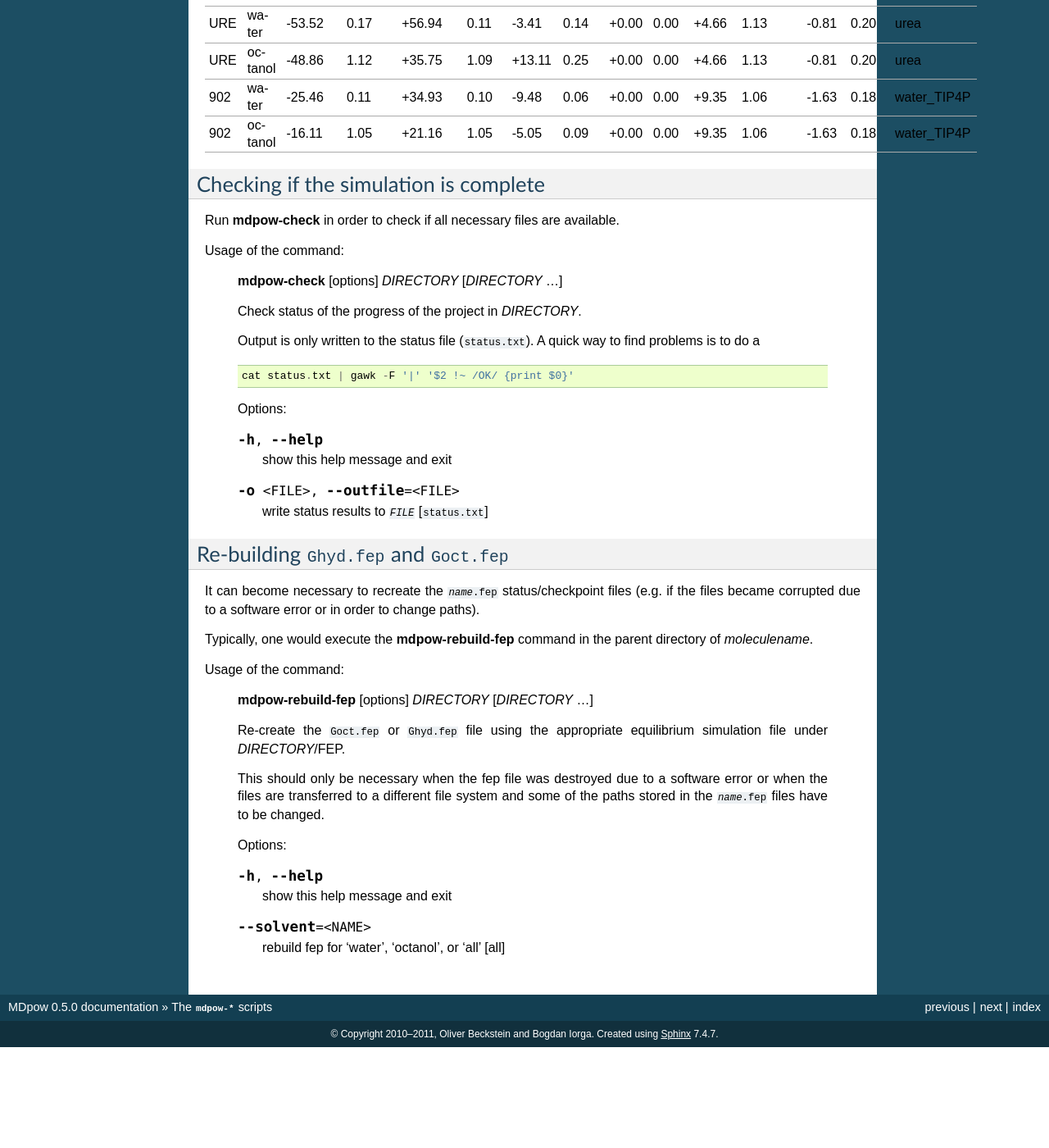
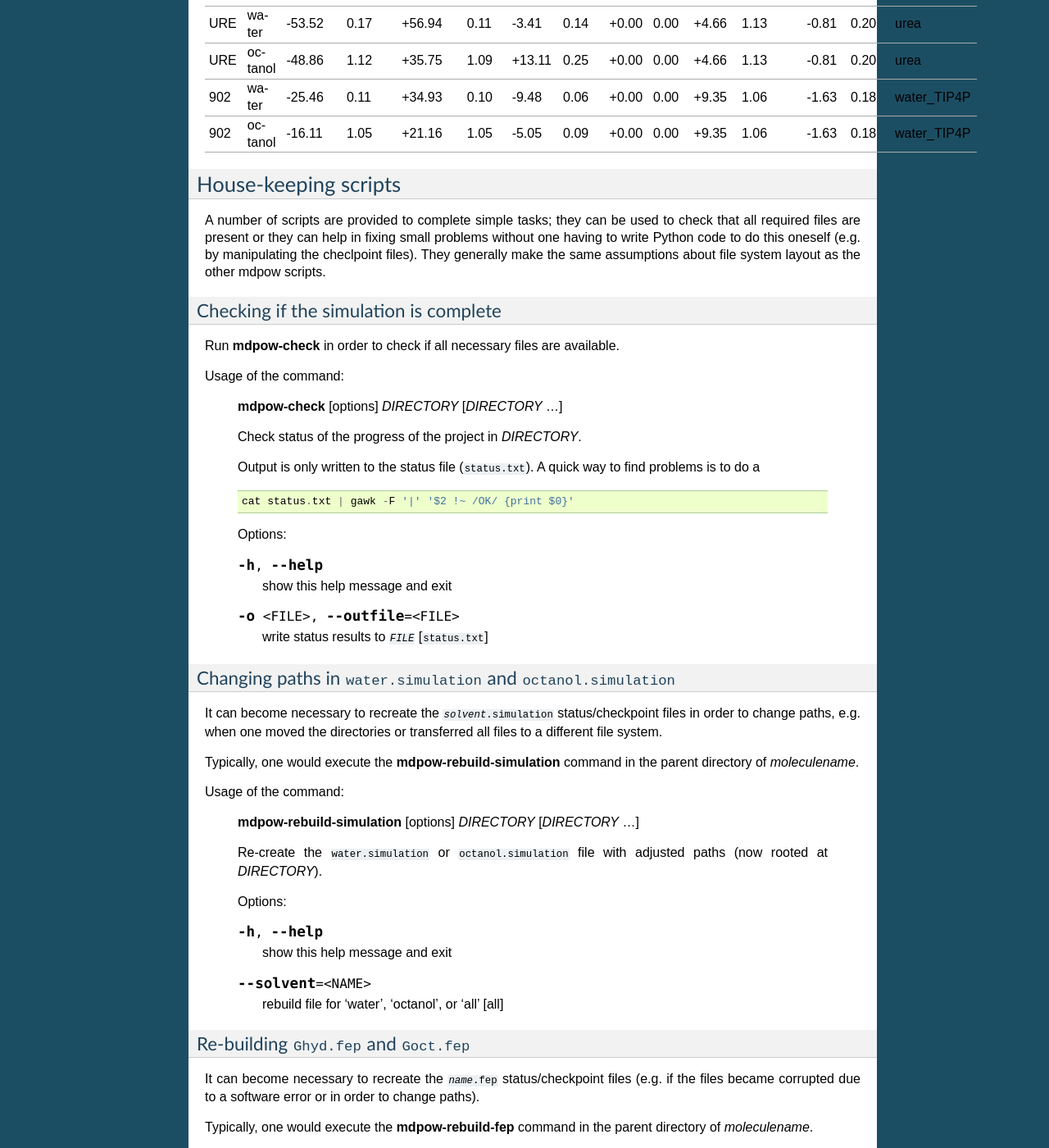
Before and after one commit to Becksteinlab/MDPOW, a Sphinx documentation site: the page built from doc/sphinx/source/scripts.txt, in a window 1280 px wide and 1400 px high, scrolled down 5890 px. Shown: the whole window at 82% size. Built offline with Sphinx 7.4.7, drawn with Linux system fonts in a browser that asks for light colours; pages that are not in the unit, such as notebooks, are missing from menus; before the commit the page ends 7167 px from its top, so only the background shows below that; some of the changed text lies outside the part shown.

Commit message:
0.5.1: new mdpow-rebuild-simulation script
- simple script to change paths in a water|octanol.simulation pickle file
- added docs
- moved logger creation into function (a bit cleaner)
  (and maybe we can figure out a way not to call it when running from setup.py)
- added try...excpet to 'import gromacs.setup' to give better error message
- bumped release to 0.5.1 (new script)

```diff
--- a/doc/sphinx/source/scripts.txt
+++ b/doc/sphinx/source/scripts.txt
@@ -393,10 +393,19 @@ compounds as above.
    ========== ========== ======== ========  ======== ========  ======== ========  ======== ========  ======== ========   ======== ========  ====================
 
 
+House-keeping scripts
+---------------------
+
+A number of scripts are provided to complete simple tasks; they can be
+used to check that all required files are present or they can help in
+fixing small problems without one having to write Python code to do
+this oneself (e.g. by manipulating the checlpoint files). They
+generally make the same assumptions about file system layout as the
+other mdpow scripts.
 
 
 Checking if the simulation is complete
---------------------------------------
+~~~~~~~~~~~~~~~~~~~~~~~~~~~~~~~~~~~~~~
 
 Run :program:`mdpow-check` in order to check if all necessary files
 are available.
@@ -425,8 +434,38 @@ Usage of the command:
       write status results to :file:`{FILE}` [:file:`status.txt`]
 
 
+Changing paths in :file:`water.simulation` and :file:`octanol.simulation`
+~~~~~~~~~~~~~~~~~~~~~~~~~~~~~~~~~~~~~~~~~~~~~~~~~~~~~~~~~~~~~~~~~~~~~~~~~
+
+It can become necessary to recreate the :file:`{solvent}.simulation`
+status/checkpoint files in order to change paths, e.g. when one moved
+the directories or transferred all files to a different file system.
+
+Typically, one would execute the :program:`mdpow-rebuild-simulation` command
+in the parent directory of *moleculename*.
+
+Usage of the command:
+
+   .. program:: mdpow-rebuild-simulation
+
+   :program:`mdpow-rebuild-simulation` [options] *DIRECTORY* [*DIRECTORY* ...]
+
+   Re-create the ``water.simulation`` or ``octanol.simulation`` file with
+   adjusted paths (now rooted at *DIRECTORY*).
+
+   Options:
+
+   .. cmdoption:: -h, --help
+
+      show this help message and exit
+
+   .. cmdoption:: --solvent=<NAME>
+
+      rebuild file for 'water', 'octanol', or 'all' [all]
+
+
 Re-building :file:`Ghyd.fep` and :file:`Goct.fep`
--------------------------------------------------
+~~~~~~~~~~~~~~~~~~~~~~~~~~~~~~~~~~~~~~~~~~~~~~~~~
 
 It can become necessary to recreate the :file:`{name}.fep` status/checkpoint
 files (e.g. if the files became corrupted due to a software error or in order
@@ -457,3 +496,14 @@ Usage of the command:
    .. cmdoption:: --solvent=<NAME>
 
       rebuild fep for 'water', 'octanol', or 'all' [all]
+
+   .. cmdoption:: --setup=<LIST>
+
+      Re-generate queuing system scripts with appropriate paths: runs
+      :meth:`fep.Gsolv.setup` with argument `qscript=[LIST]` after
+      fixing Gsolv.
+
+      ``LIST`` should contain a comma-separated list of queing system
+      templates. For example:
+      ``'icsn_8pd.sge,icsn_2pd.sge,local.sh'``. It is an error if
+      ``--setup`` is set without a ``LIST``.
--- a/setup.py
+++ b/setup.py
@@ -27,7 +27,8 @@ octanol. It uses Gromacs (http://www.gromacs.org) for the molecular dynamics
       keywords="science Gromacs analysis 'molecular dynamics'",
       packages=find_packages(exclude=['examples']),
       scripts = ['scripts/mdpow-pow', 'scripts/mdpow-ghyd',
-                 'scripts/mdpow-check', 'scripts/mdpow-rebuild-fep',
+                 'scripts/mdpow-check',
+                 'scripts/mdpow-rebuild-fep', 'scripts/mdpow-rebuild-simulation',
                  'scripts/mdpow-equilibrium',
                  'scripts/mdpow-fep',
                  ],
```
Also changed, not shown: mdpow/__init__.py (+16 -6 lines), 3 other files.
